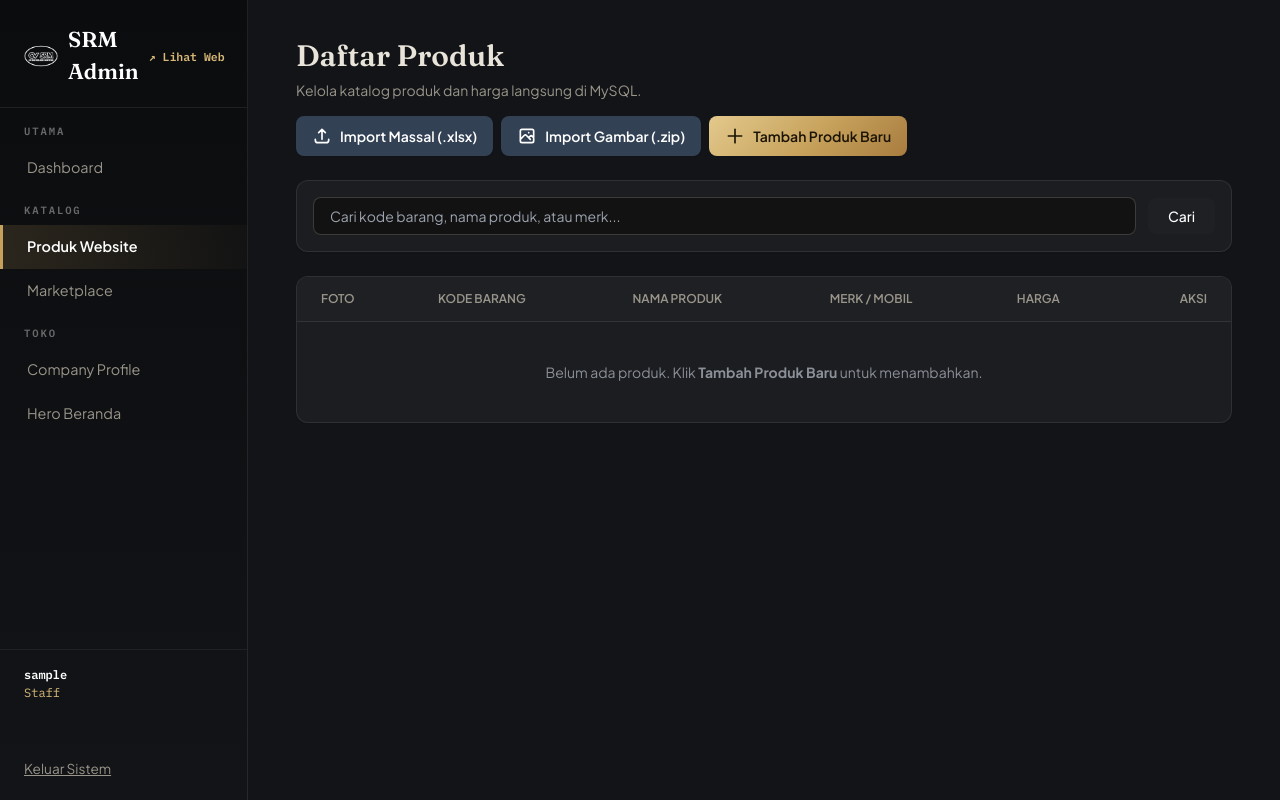
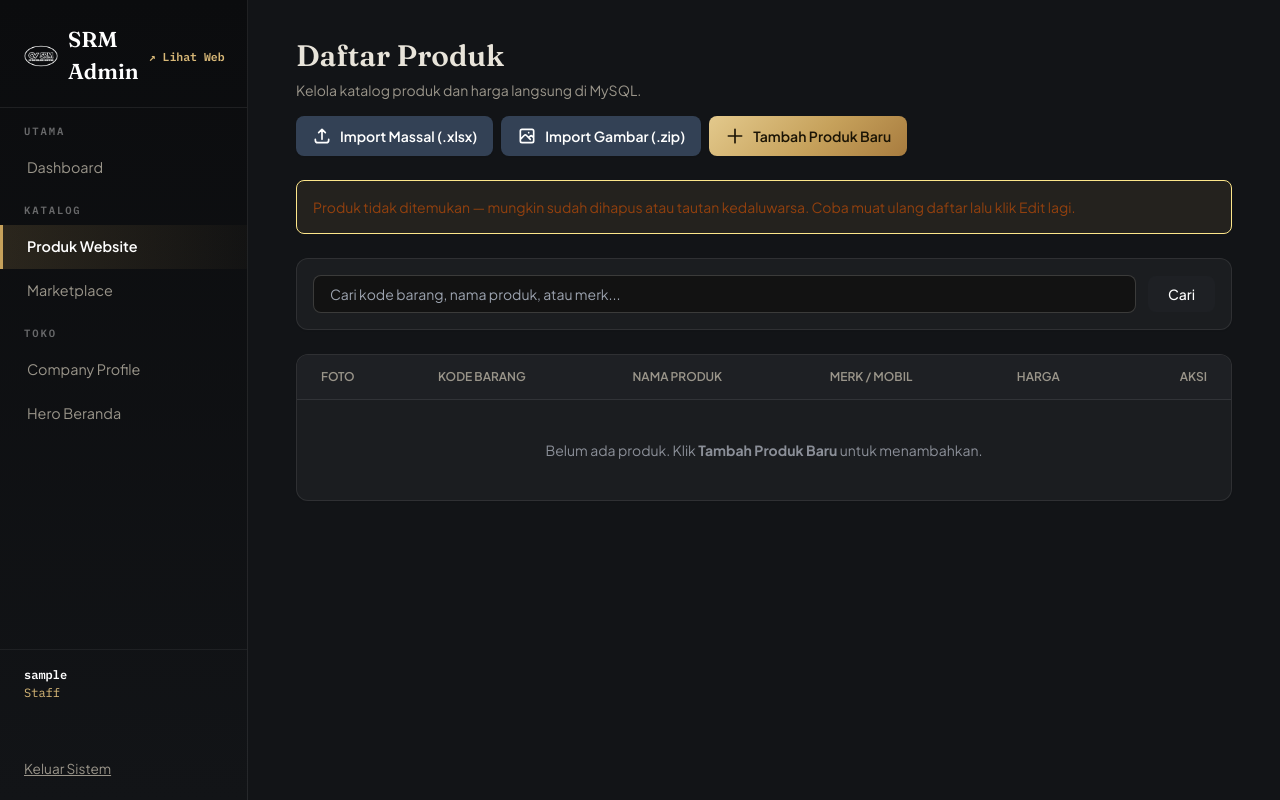
Before and after one commit to robertusdanan/cvsrirejekimotor, a PHP site: page /admin/products.php?notfound=1 in a window 1280 px wide. Run offline with PHP 8.4, Linux system fonts and the light colour scheme; the visitor is signed in with stand-in values (Sample User, id 1); data that the repository does not hold is empty; settings files or empty folders that the repository lacks are supplied; some libraries are stand-ins or nearby versions.

Commit message:
Edit admin: redirect diam-diam saat produk tidak ditemukan diganti notice notfound=1 (terasa seperti error)

```diff
--- a/admin/product_edit.php
+++ b/admin/product_edit.php
@@ -11,7 +11,9 @@ $id = trim($_GET['id'] ?? $_POST['id'] ?? '');
 $product = $id !== '' ? $sw->getProductById($id) : null;
 
 if (!$product) {
-    header('Location: /admin/products.php');
+    // Jangan redirect diam-diam — tanpa pesan, pengguna mengira klik Edit
+    // "error" (kembali ke daftar tanpa penjelasan). Beri tahu lewat notice.
+    header('Location: /admin/products.php?notfound=1');
     exit;
 }
 
--- a/admin/products.php
+++ b/admin/products.php
@@ -75,6 +75,12 @@ require __DIR__ . '/templates/admin_header.php';
 <?php if (isset($_GET['deleted'])): ?>
     <div class="mb-6 rounded-lg bg-emerald-50 p-4 border border-emerald-200 text-emerald-800 text-sm">
         Produk berhasil dihapus dari MySQL dan Cloudflare R2!
+    </div>
+<?php endif; ?>
+
+<?php if (isset($_GET['notfound'])): ?>
+    <div class="mb-6 rounded-lg bg-amber-50 p-4 border border-amber-200 text-amber-800 text-sm">
+        Produk tidak ditemukan — mungkin sudah dihapus atau tautan kedaluwarsa. Coba muat ulang daftar lalu klik Edit lagi.
     </div>
 <?php endif; ?>
 
```
